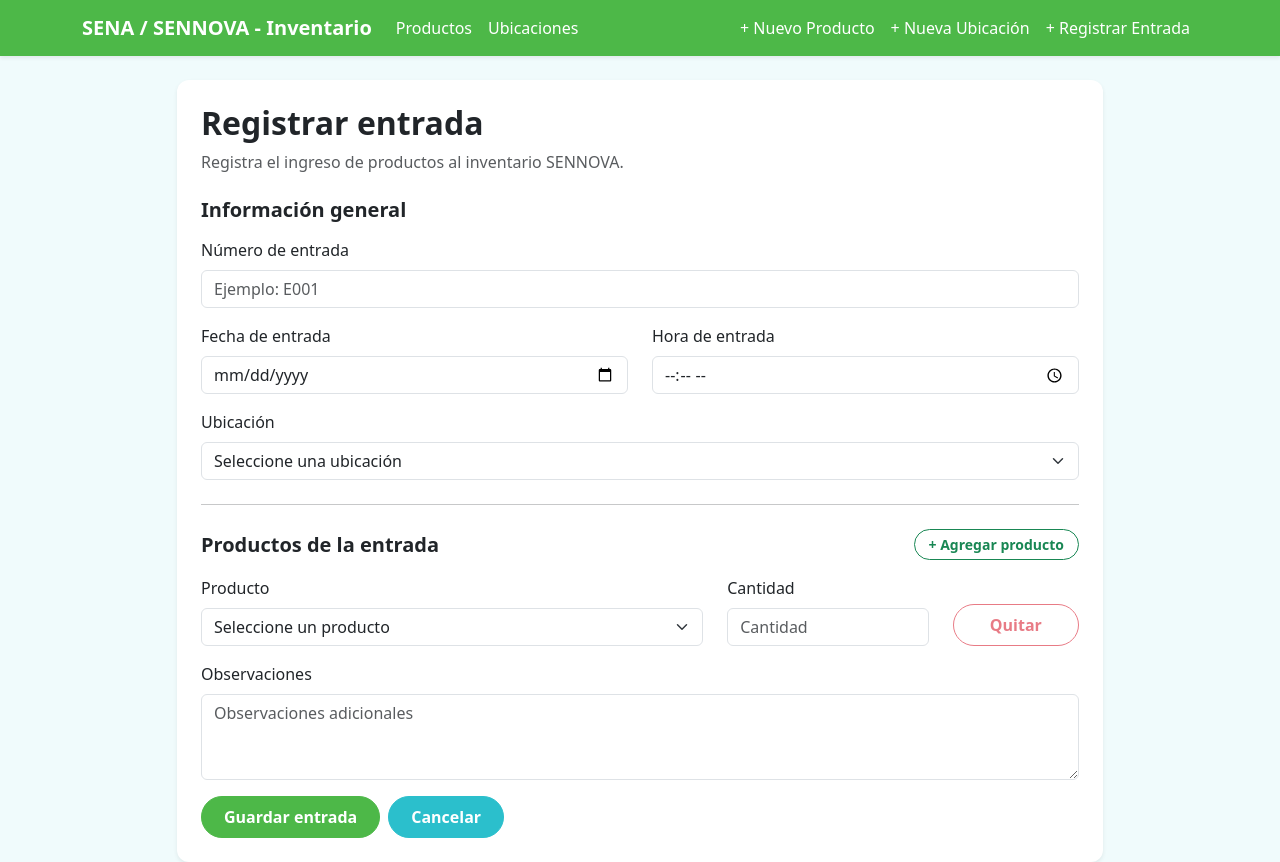
After one commit to wsderfghbgv/sena-inventario, a Laravel app: page /entradas/crear in a window 1280 px wide. The commit adds this page. Run offline with Laravel 12, Linux system fonts and the light colour scheme; a user stored in the database is signed in; data comes from the database, SQL or seed files in the repository; data that the repository does not hold is empty.

Commit message:
feat(entradas): módulo de registro de entradas y cambios locales

```diff
--- a/app/Http/Controllers/EntradaController.php
+++ b/app/Http/Controllers/EntradaController.php
@@ -2,9 +2,87 @@
 
 namespace App\Http\Controllers;
 
+use App\Models\Entrada;
+use App\Models\Location;
+use App\Models\productos;
 use Illuminate\Http\Request;
+use Illuminate\Support\Facades\DB;
 
 class EntradaController extends Controller
 {
-    //
+    public function create()
+    {
+        $ubicaciones = Location::where('is_active', true)
+            ->orderBy('name')
+            ->get();
+
+        $productos = productos::activos()
+            ->orderBy('nombre')
+            ->get();
+
+        return view('entradas.create', compact(
+            'ubicaciones',
+            'productos'
+        ));
+    }
+
+    public function store(Request $request)
+    {
+        // Verificar que haya un usuario autenticado
+        if (!auth()->check()) {
+            return back()->with('error',
+                'Debes iniciar sesión para registrar una entrada.'
+            )->withInput();
+        }
+
+        // Validar los datos recibidos
+        $datos = $request->validate([
+            'numero' => 'required|string|max:255|unique:entradas,numero',
+            'fecha' => 'required|date',
+            'hora' => 'required|date_format:H:i',
+            'ubicacion_id' => 'required|exists:locations,id',
+            'observaciones' => 'nullable|string',
+
+            'detalles' => 'required|array|min:1',
+            'detalles.*.producto_id' => 'required|distinct|exists:productos,id',
+            'detalles.*.cantidad' => 'required|integer|min:1',
+        ], [
+            'numero.required' => 'El número de entrada es obligatorio.',
+            'numero.unique' => 'Este número de entrada ya existe.',
+            'fecha.required' => 'La fecha es obligatoria.',
+            'hora.required' => 'La hora es obligatoria.',
+            'ubicacion_id.required' => 'Debes seleccionar una ubicación.',
+            'detalles.required' => 'Debes agregar al menos un producto.',
+            'detalles.*.producto_id.required' => 'Selecciona un producto.',
+            'detalles.*.producto_id.distinct' => 'No puedes repetir un producto en la misma entrada.',
+            'detalles.*.cantidad.required' => 'La cantidad es obligatoria.',
+            'detalles.*.cantidad.integer' => 'La cantidad debe ser un número entero.',
+            'detalles.*.cantidad.min' => 'La cantidad debe ser mayor que cero.',
+        ]);
+
+        // Guardar cabecera y detalles en una sola transacción
+        DB::transaction(function () use ($datos) {
+
+            $entrada = Entrada::create([
+                'numero' => $datos['numero'],
+                'fecha' => $datos['fecha'],
+                'hora' => $datos['hora'],
+                'usuario_id' => auth()->id(),
+                'ubicacion_id' => $datos['ubicacion_id'],
+                'observaciones' => $datos['observaciones'] ?? null,
+                'estado' => 'borrador',
+            ]);
+
+            foreach ($datos['detalles'] as $detalle) {
+                $entrada->detalles()->create([
+                    'producto_id' => $detalle['producto_id'],
+                    'cantidad' => $detalle['cantidad'],
+                ]);
+            }
+        });
+
+        return redirect()
+            ->route('entradas.create')
+            ->with('success', 'La entrada se registró correctamente.');
+    }
 }
--- a/app/Models/Entrada.php
+++ b/app/Models/Entrada.php
@@ -13,6 +13,7 @@ class Entrada extends Model
     protected $fillable = [
         'numero',
         'fecha',
+        'hora',
         'usuario_id',
         'ubicacion_id',
         'observaciones',
--- a/app/Models/User.php
+++ b/app/Models/User.php
@@ -2,26 +2,25 @@
 
 namespace App\Models;
 
-// use Illuminate\Contracts\Auth\MustVerifyEmail;
-use Database\Factories\UserFactory;
-use Illuminate\Database\Eloquent\Attributes\Fillable;
-use Illuminate\Database\Eloquent\Attributes\Hidden;
 use Illuminate\Database\Eloquent\Factories\HasFactory;
 use Illuminate\Foundation\Auth\User as Authenticatable;
 use Illuminate\Notifications\Notifiable;
 
-#[Fillable(['name', 'email', 'password'])]
-#[Hidden(['password', 'remember_token'])]
 class User extends Authenticatable
 {
-    /** @use HasFactory<UserFactory> */
     use HasFactory, Notifiable;
 
-    /**
-     * Get the attributes that should be cast.
-     *
-     * @return array<string, string>
-     */
+    protected $fillable = [
+        'name',
+        'email',
+        'password',
+    ];
+
+    protected $hidden = [
+        'password',
+        'remember_token',
+    ];
+
     protected function casts(): array
     {
         return [
--- /dev/null
+++ b/resources/views/entradas/create.blade.php
@@ -0,0 +1,198 @@
+
+@extends('layouts.app')
+
+@section('content')
+<div class="row justify-content-center">
+    <div class="col-lg-10">
+
+        <div class="card shadow-sm">
+            <div class="card-body p-4">
+
+                <h2 class="fw-bold mb-2">Registrar entrada</h2>
+                <p class="text-muted mb-4">
+                    Registra el ingreso de productos al inventario SENNOVA.
+                </p>
+
+                <form action="{{ route('entradas.store') }}" method="POST">
+                    @csrf
+
+                    <h5 class="fw-bold mb-3">Información general</h5>
+
+                    <div class="mb-3">
+                        <label class="form-label">Número de entrada</label>
+                        <input type="text" name="numero"
+                            class="form-control"
+                            value="{{ old('numero') }}"
+                            placeholder="Ejemplo: E001"
+                            required>
+                        @error('numero')
+                            <small class="text-danger">{{ $message }}</small>
+                        @enderror
+                    </div>
+
+                    <div class="row">
+                        <div class="col-md-6 mb-3">
+                            <label class="form-label">Fecha de entrada</label>
+                            <input type="date" name="fecha"
+                                class="form-control"
+                                value="{{ old('fecha') }}"
+                                required>
+                            @error('fecha')
+                                <small class="text-danger">{{ $message }}</small>
+                            @enderror
+                        </div>
+
+                        <div class="col-md-6 mb-3">
+                            <label class="form-label">Hora de entrada</label>
+                            <input type="time" name="hora"
+                                class="form-control"
+                                value="{{ old('hora') }}"
+                                required>
+                            @error('hora')
+                                <small class="text-danger">{{ $message }}</small>
+                            @enderror
+                        </div>
+                    </div>
+
+                    <div class="mb-3">
+                        <label class="form-label">Ubicación</label>
+                        <select name="ubicacion_id" class="form-select" required>
+                            <option value="">Seleccione una ubicación</option>
+                            @foreach($ubicaciones as $ubicacion)
+                                <option value="{{ $ubicacion->id }}"
+                                    {{ old('ubicacion_id') == $ubicacion->id ? 'selected' : '' }}>
+                                    {{ $ubicacion->name }}
+                                </option>
+                            @endforeach
+                        </select>
+                        @error('ubicacion_id')
+                            <small class="text-danger">{{ $message }}</small>
+                        @enderror
+                    </div>
+
+                    <hr class="my-4">
+
+                    <div class="d-flex justify-content-between align-items-center mb-3">
+                        <h5 class="fw-bold mb-0">Productos de la entrada</h5>
+
+                        <button type="button" class="btn btn-outline-success btn-sm"
+                            id="agregarProducto">
+                            + Agregar producto
+                        </button>
+                    </div>
+
+                    <div id="contenedorProductos">
+
+                        <div class="row fila-producto align-items-end mb-3">
+
+                            <div class="col-md-7">
+                                <label class="form-label">Producto</label>
+                                <select name="detalles[0][producto_id]"
+                                    class="form-select" required>
+                                    <option value="">Seleccione un producto</option>
+                                    @foreach($productos as $producto)
+                                        <option value="{{ $producto->id }}">
+                                            {{ $producto->nombre }}
+                                        </option>
+                                    @endforeach
+                                </select>
+                            </div>
+
+                            <div class="col-md-3">
+                                <label class="form-label">Cantidad</label>
+                                <input type="number"
+                                    name="detalles[0][cantidad]"
+                                    class="form-control"
+                                    min="1"
+                                    step="1"
+                                    placeholder="Cantidad"
+                                    required>
+                            </div>
+
+                            <div class="col-md-2">
+                                <button type="button"
+                                    class="btn btn-outline-danger w-100 eliminarProducto"
+                                    disabled>
+                                    Quitar
+                                </button>
+                            </div>
+
+                        </div>
+
+                    </div>
+
+                    <div class="mb-3">
+                        <label class="form-label">Observaciones</label>
+                        <textarea name="observaciones"
+                            class="form-control"
+                            rows="3"
+                            placeholder="Observaciones adicionales">{{ old('observaciones') }}</textarea>
+                    </div>
+
+                    <div class="d-flex gap-2">
+                        <button type="submit" class="btn btn-primary">
+                            Guardar entrada
+                        </button>
+
+                        <a href="{{ url('/') }}" class="btn btn-secondary">
+                            Cancelar
+                        </a>
+                    </div>
+
+                </form>
+            </div>
+        </div>
+
+    </div>
+</div>
+
+<script>
+document.addEventListener('DOMContentLoaded', function () {
+
+    const contenedor = document.getElementById('contenedorProductos');
+    const botonAgregar = document.getElementById('agregarProducto');
+
+    function actualizarFilas() {
+        const filas = contenedor.querySelectorAll('.fila-producto');
+
+        filas.forEach((fila, index) => {
+            fila.querySelector('select').name =
+                `detalles[${index}][producto_id]`;
+
+            fila.querySelector('input').name =
+                `detalles[${index}][cantidad]`;
+
+            fila.querySelector('.eliminarProducto').disabled =
+                filas.length === 1;
+        });
+    }
+
+    botonAgregar.addEventListener('click', function () {
+
+        const primeraFila = contenedor.querySelector('.fila-producto');
+        const nuevaFila = primeraFila.cloneNode(true);
+
+        nuevaFila.querySelector('select').selectedIndex = 0;
+        nuevaFila.querySelector('input').value = '';
+
+        contenedor.appendChild(nuevaFila);
+
+        actualizarFilas();
+    });
+
+    contenedor.addEventListener('click', function (event) {
+
+        if (event.target.classList.contains('eliminarProducto')) {
+            const filas = contenedor.querySelectorAll('.fila-producto');
+
+            if (filas.length > 1) {
+                event.target.closest('.fila-producto').remove();
+                actualizarFilas();
+            }
+        }
+    });
+
+    actualizarFilas();
+});
+</script>
+@endsection
--- a/resources/views/layouts/app.blade.php
+++ b/resources/views/layouts/app.blade.php
@@ -176,6 +176,8 @@
                 <div class="navbar-nav">
                     <a class="nav-link text-white" href="{{ route('productos.create') }}">+ Nuevo Producto</a>
                     <a class="nav-link text-white" href="{{ route('locations.create') }}">+ Nueva Ubicación</a>
+                    <a class="nav-link text-white" href="{{ route('entradas.create') }}">+ Registrar Entrada</a>
+
                 </div>
             </div>
         </div>
--- a/routes/web.php
+++ b/routes/web.php
@@ -3,6 +3,8 @@
 use Illuminate\Support\Facades\Route;
 use App\Http\Controllers\LocationController;
 use App\Http\Controllers\ProductosController;
+use App\Http\Controllers\EntradaController;
+use App\Http\Controllers\AuthController;
 
 // Redirigir la raíz al listado de productos
 Route::get('/', function () {
@@ -11,3 +13,22 @@ Route::get('/', function () {
 
 Route::resource('productos', ProductosController::class);
 Route::resource('locations', LocationController::class);
+
+Route::get('/entradas/crear', [EntradaController::class, 'create'])
+    ->name('entradas.create');
+Route::post('/entradas', [EntradaController::class, 'store'])
+    ->name('entradas.store');
+
+
+Route::get('/login', [AuthController::class, 'showLogin'])  //muestra el formulario
+    ->name('login');
+Route::post('/login', [AuthController::class, 'login']) //válida einicia sesión
+    ->name('login.post');
+Route::post('/logout', [AuthController::class, 'logout']) // cierra sesión
+    ->name('logout');
+
+
+Route::get('/registro', [AuthController::class, 'showRegister'])
+    ->name('register');
+Route::post('/registro', [AuthController::class, 'register'])
+    ->name('register.post');
```
Also changed, not shown: app/Http/Controllers/AuthController.php (added, +76 -0 lines), resources/views/auth/login.blade.php (added, +120 -0 lines), resources/views/auth/registro.blade.php (added, +132 -0 lines), database/migrations/2026_11_18_143206_add_hora_to_entradas_table.php (added).
